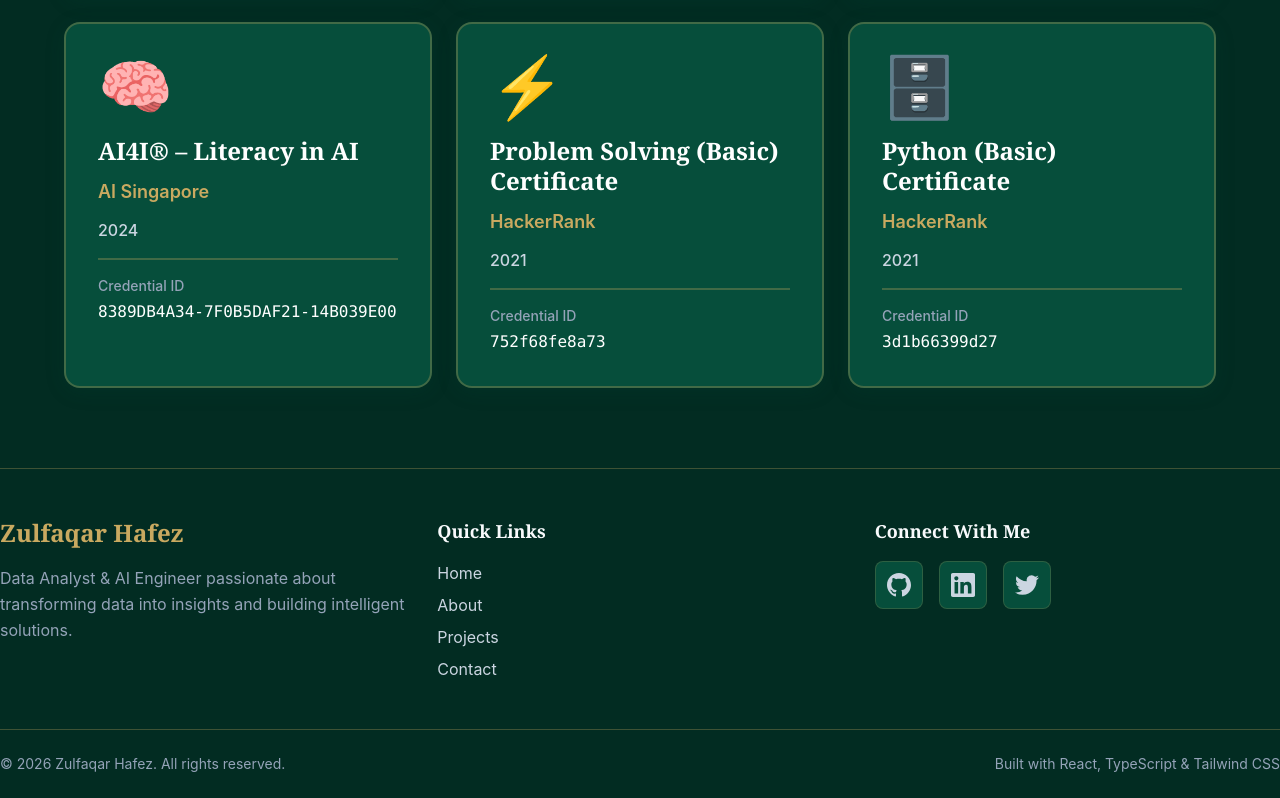
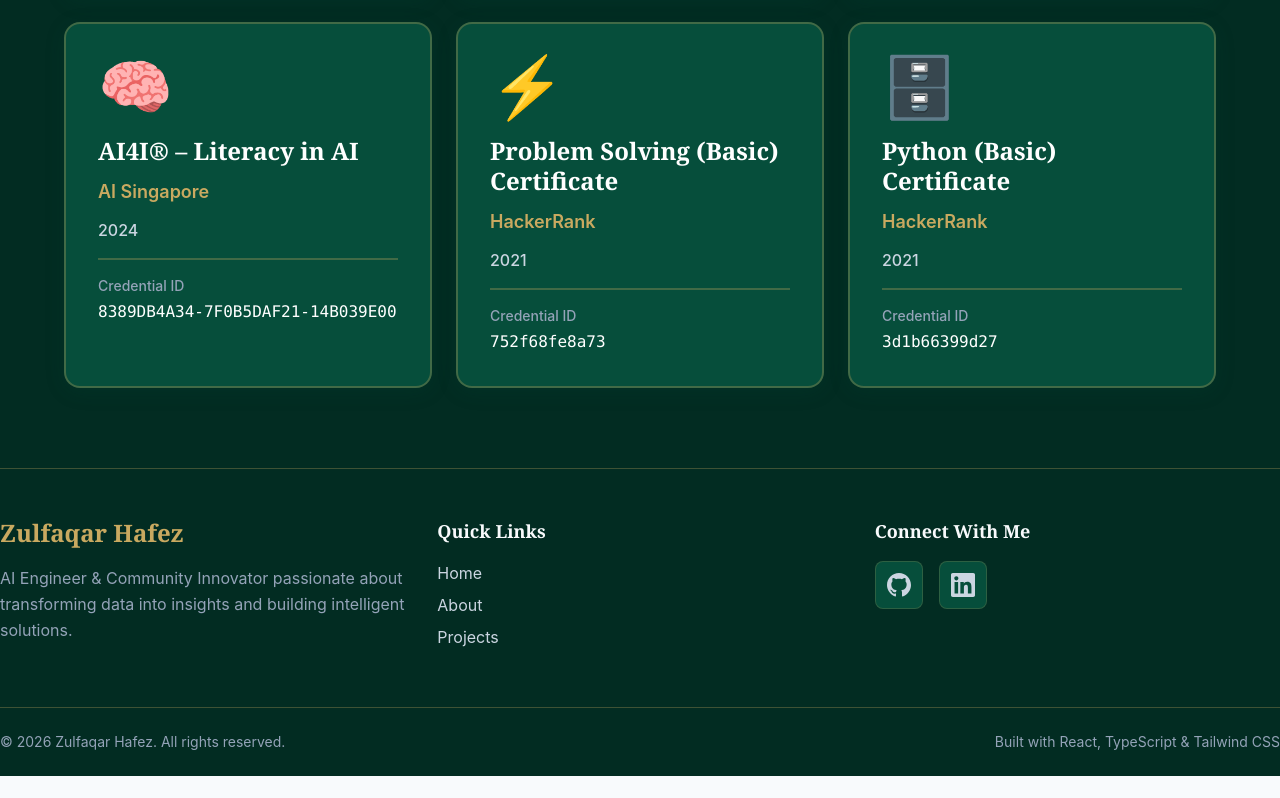
Before and after one commit to ZulfaqarHafez/portfolio_website, a React (Vite) app: page / in a window 1280 px wide. Shown: the part 7924-8722 px from the top of the page. After the commit the page ends 8700 px from the top, so only its background shows below. Built offline with nearby package versions, Linux system fonts and the light colour scheme.

Commit message:
Update Footer social links and profile info
Replaced placeholder GitHub and LinkedIn URLs with actual profile links, removed the Twitter link, and updated the profile description to 'AI Engineer & Community Innovator'.

```diff
--- a/src/components/Footer.tsx
+++ b/src/components/Footer.tsx
@@ -4,7 +4,7 @@
   const socialLinks = [
     {
       name: 'GitHub',
-      url: 'https://github.com/yourusername',
+      url: 'https://github.com/ZulfaqarHafez',
       icon: (
         <svg className="w-6 h-6" fill="currentColor" viewBox="0 0 24 24">
           <path d="M12 0c-6.626 0-12 5.373-12 12 0 5.302 3.438 9.8 8.207 11.387.599.111.793-.261.793-.577v-2.234c-3.338.726-4.033-1.416-4.033-1.416-.546-1.387-1.333-1.756-1.333-1.756-1.089-.745.083-.729.083-.729 1.205.084 1.839 1.237 1.839 1.237 1.07 1.834 2.807 1.304 3.492.997.107-.775.418-1.305.762-1.604-2.665-.305-5.467-1.334-5.467-5.931 0-1.311.469-2.381 1.236-3.221-.124-.303-.535-1.524.117-3.176 0 0 1.008-.322 3.301 1.23.957-.266 1.983-.399 3.003-.404 1.02.005 2.047.138 3.006.404 2.291-1.552 3.297-1.23 3.297-1.23.653 1.653.242 2.874.118 3.176.77.84 1.235 1.911 1.235 3.221 0 4.609-2.807 5.624-5.479 5.921.43.372.823 1.102.823 2.222v3.293c0 .319.192.694.801.576 4.765-1.589 8.199-6.086 8.199-11.386 0-6.627-5.373-12-12-12z" />
@@ -13,19 +13,10 @@
     },
     {
       name: 'LinkedIn',
-      url: 'https://linkedin.com/in/yourprofile',
+      url: 'https://linkedin.com/in/zulfaqar-hafez',
       icon: (
         <svg className="w-6 h-6" fill="currentColor" viewBox="0 0 24 24">
           <path d="M20.447 20.452h-3.554v-5.569c0-1.328-.027-3.037-1.852-3.037-1.853 0-2.136 1.445-2.136 2.939v5.667H9.351V9h3.414v1.561h.046c.477-.9 1.637-1.85 3.37-1.85 3.601 0 4.267 2.37 4.267 5.455v6.286zM5.337 7.433c-1.144 0-2.063-.926-2.063-2.065 0-1.138.92-2.063 2.063-2.063 1.14 0 2.064.925 2.064 2.063 0 1.139-.925 2.065-2.064 2.065zm1.782 13.019H3.555V9h3.564v11.452zM22.225 0H1.771C.792 0 0 .774 0 1.729v20.542C0 23.227.792 24 1.771 24h20.451C23.2 24 24 23.227 24 22.271V1.729C24 .774 23.2 0 22.222 0h.003z" />
-        </svg>
-      ),
-    },
-    {
-      name: 'Twitter',
-      url: 'https://twitter.com/yourusername',
-      icon: (
-        <svg className="w-6 h-6" fill="currentColor" viewBox="0 0 24 24">
-          <path d="M23.953 4.57a10 10 0 01-2.825.775 4.958 4.958 0 002.163-2.723c-.951.555-2.005.959-3.127 1.184a4.92 4.92 0 00-8.384 4.482C7.69 8.095 4.067 6.13 1.64 3.162a4.822 4.822 0 00-.666 2.475c0 1.71.87 3.213 2.188 4.096a4.904 4.904 0 01-2.228-.616v.06a4.923 4.923 0 003.946 4.827 4.996 4.996 0 01-2.212.085 4.936 4.936 0 004.604 3.417 9.867 9.867 0 01-6.102 2.105c-.39 0-.779-.023-1.17-.067a13.995 13.995 0 007.557 2.209c9.053 0 13.998-7.496 13.998-13.985 0-.21 0-.42-.015-.63A9.935 9.935 0 0024 4.59z" />
         </svg>
       ),
     },
@@ -35,7 +26,7 @@
     { name: 'Home', href: '#home' },
     { name: 'About', href: '#about' },
     { name: 'Projects', href: '#projects' },
-    { name: 'Contact', href: '#contact' },
+
   ];
 
   return (
@@ -47,7 +38,7 @@
             <div>
               <h3 className="text-2xl font-bold font-serif text-accent mb-4">Zulfaqar Hafez</h3>
               <p className="text-neutral-400 mb-4 leading-relaxed">
-                Data Analyst & AI Engineer passionate about transforming data into insights
+                AI Engineer & Community Innovator passionate about transforming data into insights
                 and building intelligent solutions.
               </p>
             </div>
```
